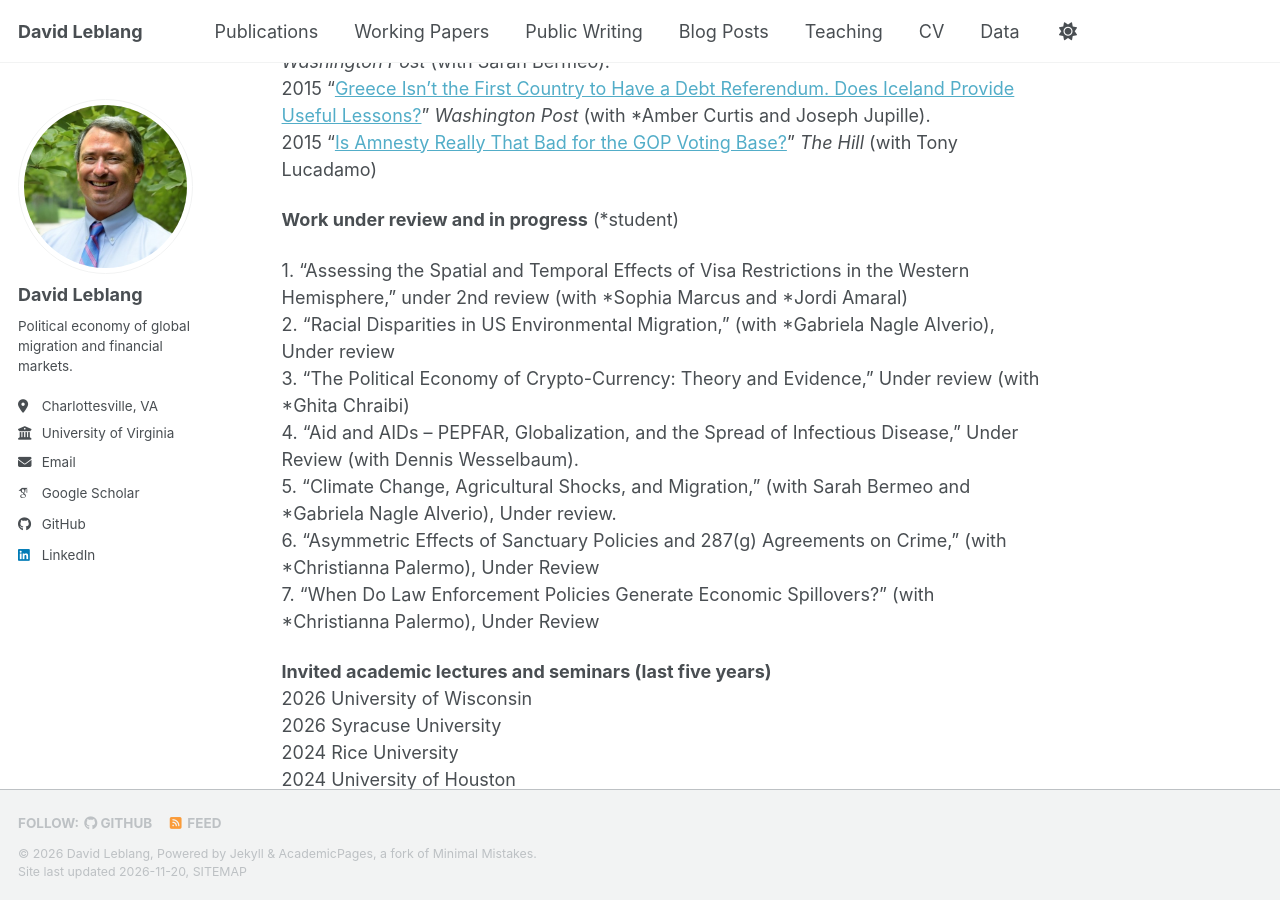
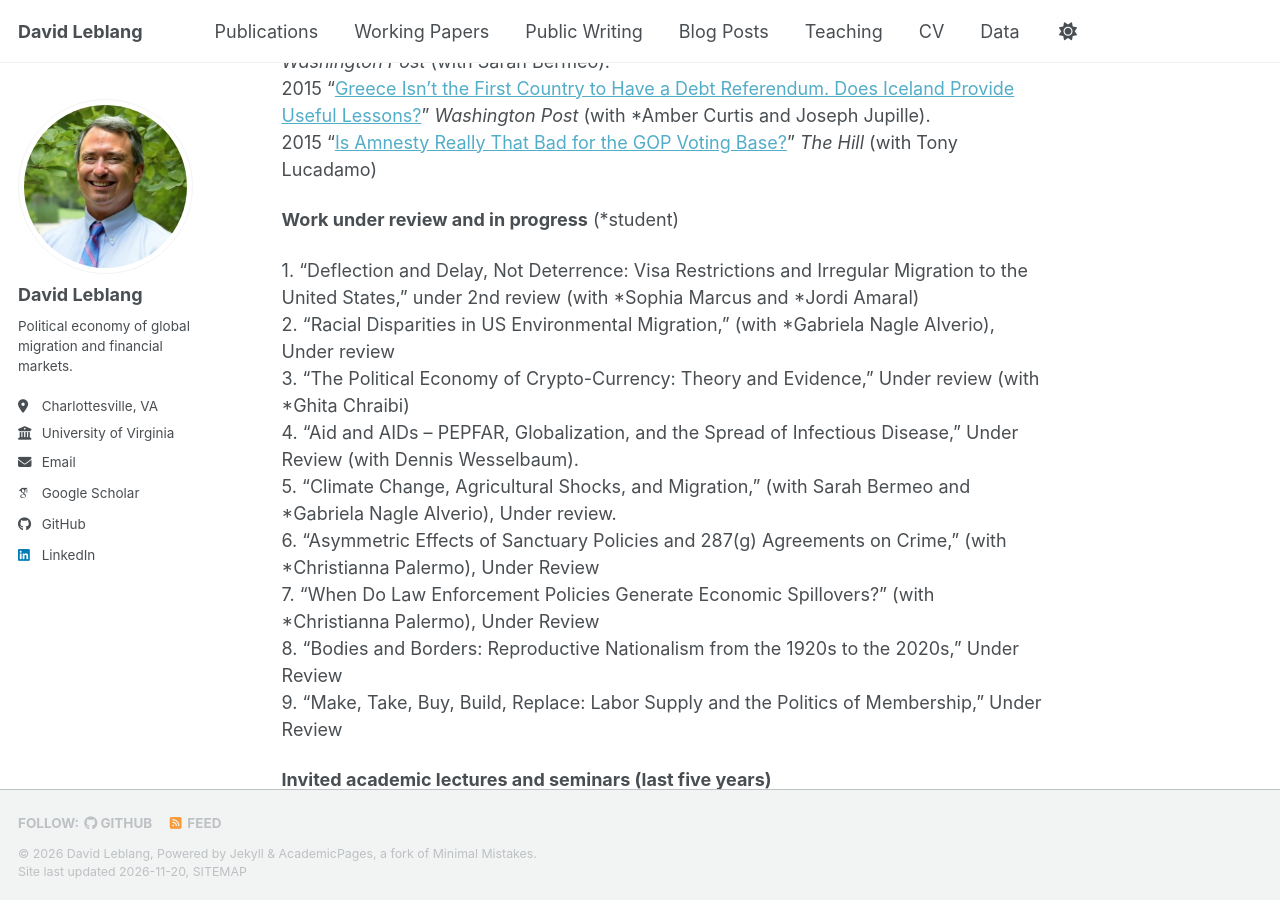
Before and after one commit to leblanguva/leblanguva.github.io, a Jekyll site: the page built from files/Leblang CV_2026.md, in a window 1280 px wide and 900 px high, scrolled down 12867 px. Built offline with Jekyll 4.4.1, drawn with Linux system fonts in a browser that asks for light colours; some web fonts are replaced; our own code applies the rules of GitHub Pages for plain Markdown files; a script bundle is joined from its source files by our own code; library files that are not in the unit come from our copies.

Commit message:
Add Bodies and Borders and Make/Take/Buy/Build/Replace to Work under review; update visa paper title

```diff
--- a/files/Leblang CV_2026.md
+++ b/files/Leblang CV_2026.md
@@ -407,8 +407,8 @@ Lucadamo)
 
 **Work under review and in progress** (\*student)
 
-1\.			“Assessing the Spatial and Temporal Effects of Visa Restrictions in the Western
-Hemisphere,” under 2nd review (with \*Sophia Marcus and \*Jordi Amaral)
+1\.			“Deflection and Delay, Not Deterrence: Visa Restrictions and Irregular Migration to the
+United States,” under 2nd review (with \*Sophia Marcus and \*Jordi Amaral)
 2\.		“Racial Disparities in US Environmental Migration,” (with \*Gabriela Nagle Alverio),
 Under review
 3\.		“The Political Economy of Crypto-Currency: Theory and Evidence,” Under review (with
@@ -421,6 +421,10 @@ Review (with Dennis Wesselbaum).
 \*Christianna Palermo), Under Review
 7\.		“When Do Law Enforcement Policies Generate Economic Spillovers?” (with
 \*Christianna Palermo), Under Review
+8\.		“Bodies and Borders: Reproductive Nationalism from the 1920s to the 2020s,” Under
+Review
+9\.		“Make, Take, Buy, Build, Replace: Labor Supply and the Politics of Membership,” Under
+Review
 
 **Invited academic lectures and seminars (last five years)**
 2026		University of Wisconsin
```
